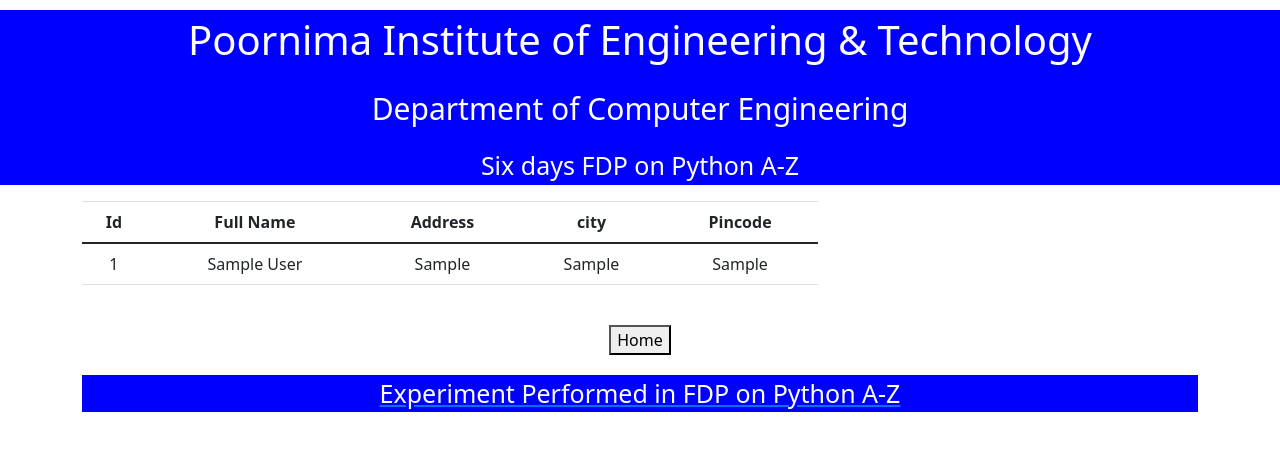
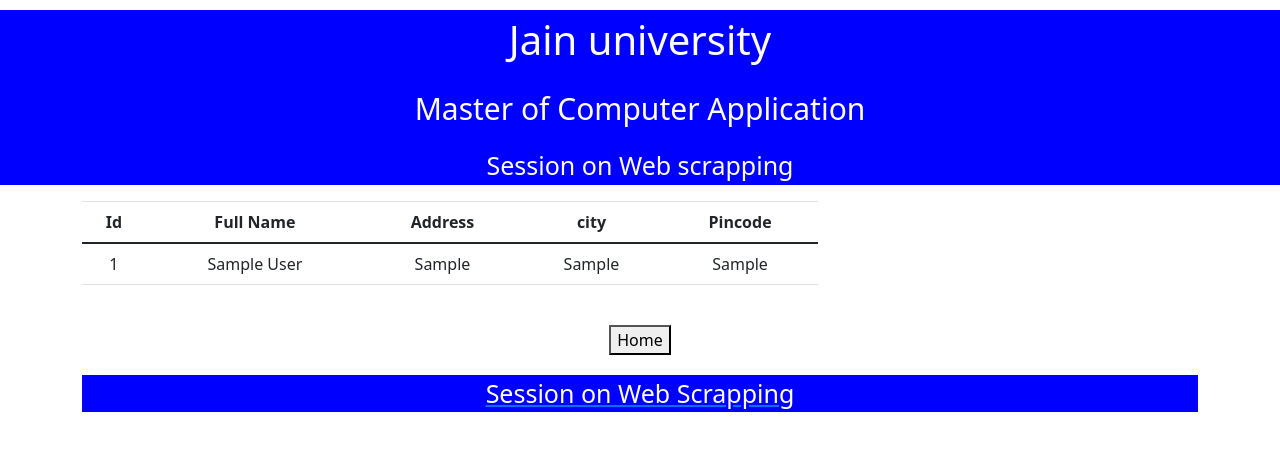
Before and after one commit to deepakmoud/webscrappingdemo, a Flask app: page /list in a window 1280 px wide. Shown: the top 451 px of the page. Run offline with Flask 2, Linux system fonts and the light colour scheme; tables that the repository leaves empty hold one stand-in row (values such as "Sample post"); some libraries are stand-ins or nearby versions.

Commit message:
Update list.html

```diff
--- a/templates/list.html
+++ b/templates/list.html
@@ -26,9 +26,9 @@
 <div class="clearfix">
 
 <div class="col-md-12">
-<center><p style="font-size:40px;color:white;margin-top:10px;">Poornima Institute of Engineering & Technology</p></center>
-<center><p style="font-size:30px;color:white;margin-top:10px;">Department of Computer Engineering</p></center>
-<center><p style="font-size:25px;color:white;margin-top:10px;">Six days FDP on Python A-Z</p></center>
+<center><p style="font-size:40px;color:white;margin-top:10px;">Jain university</p></center>
+<center><p style="font-size:30px;color:white;margin-top:10px;">Master of Computer Application</p></center>
+<center><p style="font-size:25px;color:white;margin-top:10px;">Session on Web scrapping</p></center>
 </div>
 </div>
 </div>
@@ -75,7 +75,7 @@
 <div class="clearfix">
 
 <div class="col-md-12">
- <center><p style="font-size:25px;color:white;margin-top:20px;">Experiment Performed in  FDP on Python A-Z </p></center>
+ <center><p style="font-size:25px;color:white;margin-top:20px;">Session on Web Scrapping </p></center>
 </div>
 </div>
 </div>
```
